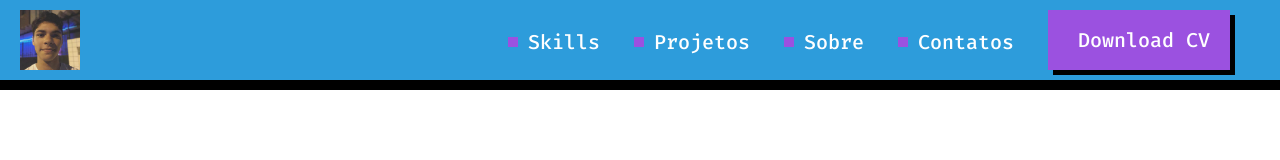
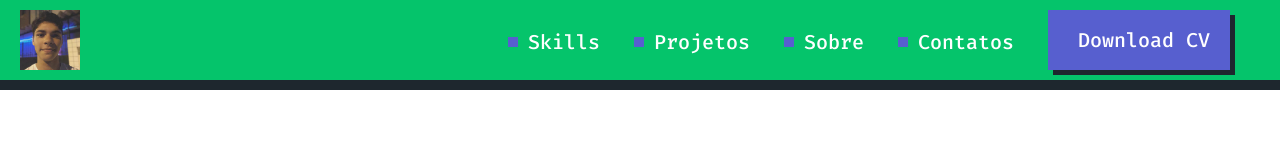
Before and after one commit to CrysLef/PortfolioFiredLabs, a plain HTML site: page index.html in a window 1280 px wide. Drawn offline with Linux system fonts and the light colour scheme.

Commit message:
cria header

```diff
--- a/css/index.css
+++ b/css/index.css
@@ -1,8 +1,8 @@
 header {
-    background-color: #2D9CDB;
+    background-color: #05c46b;
     display: flex;
     justify-content: space-between;
-    border-bottom: 10px solid #000;
+    border-bottom: 10px solid #1e272e;
     padding: 10px 20px;
 }
 
@@ -26,21 +26,24 @@ a::before {
     width: 10px;
     height: 10px;
     margin-right: 10px;
-    background-color: #9B51E0;
+    background-color: #575fcf;
 }
 
 #button {
     display: inline-block;
-    box-shadow: 5px 5px 0px #000;
-    background-color: #9B51E0;
+    background-color: #575fcf;
+    box-shadow: 5px 5px 0px #1e272e;
     height: 60px;
     line-height: 60px;
     padding-left: 20px;
     padding-right: 20px;
+    transition: transform 300ms cubic-bezier(0.46, 0.54, 0.82, 2.29);;
 }
 
 #button:hover {
-    background-color: #7931B0;
+    background-color: #3c40c6;
+    box-shadow: 7px 7px 1px #1e272e;
+    transform: scale(1.03);
 }
 
 img {
--- a/index.html
+++ b/index.html
@@ -5,8 +5,11 @@
     <meta charset="UTF-8">
     <meta http-equiv="X-UA-Compatible" content="IE=edge">
     <meta name="viewport" content="width=device-width, initial-scale=1.0">
+
     <link rel="preconnect" href="https://fonts.gstatic.com">
-    <link href="https://fonts.googleapis.com/css2?family=Fira+Code:wght@300;500&display=swap" rel="stylesheet">
+    <link href="https://fonts.googleapis.com/css2?family=Fira+Code:wght@300;500&family=Press+Start+2P&display=swap"
+        rel="stylesheet">
+
     <link rel="stylesheet" href="css/reset.css">
     <link rel="stylesheet" href="css/index.css">
     <title>Meu portfólio</title>
```
